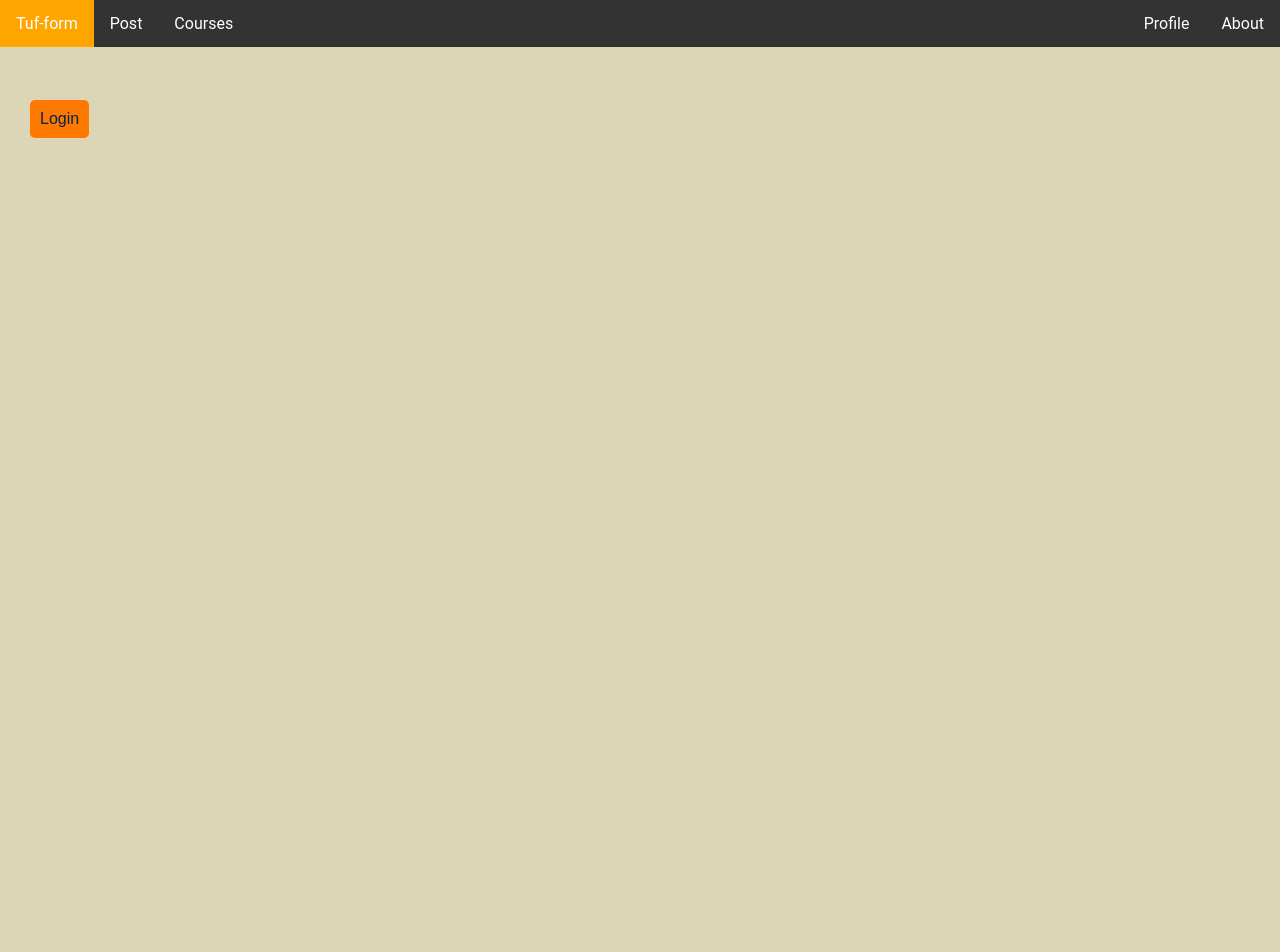
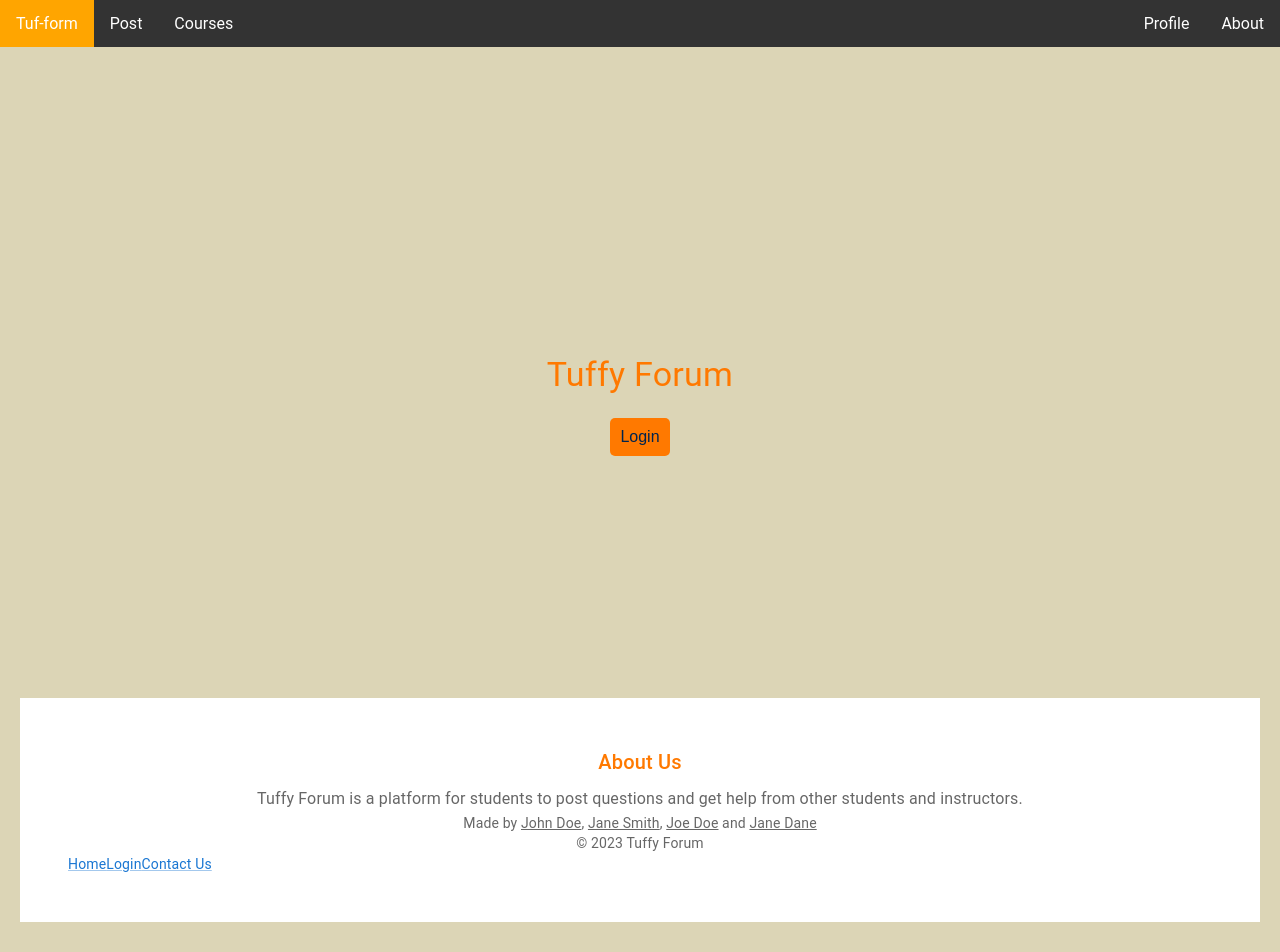
Before and after one commit to David-S409/tuffy-forum, a React (Vite) app: page / in a window 1280 px wide. Shown: the top 952 px of the page. Before the commit the page ends 800 px from the top, so only its background shows below. Built offline with nearby package versions, Linux system fonts and the light colour scheme.

Commit message:
home page landing screen

```diff
--- a/package.json
+++ b/package.json
@@ -28,6 +28,7 @@
     "react-redux": "^8.0.5",
     "react-router-dom": "^6.9.0",
     "ts-node": "^10.9.1",
+    "tss-react": "^4.7.5",
     "zod": "^3.21.4"
   },
   "devDependencies": {
--- /dev/null
+++ b/src/Footer/footer.tsx
@@ -0,0 +1,65 @@
+import React from 'react';
+import { makeStyles } from 'tss-react/mui';
+import Typography from '@mui/material/Typography';
+import Link from '@mui/material/Link';
+
+const useStyles = makeStyles()((theme) => {
+    return {
+  footer: {
+    backgroundColor: theme.palette.background.paper,
+    padding: theme.spacing(6),
+  },
+  link: {
+    margin: theme.spacing(1, 1.5),
+  },
+};
+});
+
+export default function Footer() {
+  const {classes } = useStyles();
+
+  return (
+    <footer className={classes.footer}>
+      <Typography variant="h6" align="center" gutterBottom>
+        About Us
+      </Typography>
+      <Typography variant="subtitle1" align="center" color="textSecondary" component="p">
+        Tuffy Forum is a platform for students to post questions and get help from other students and instructors.
+      </Typography>
+      <Typography variant="body2" color="textSecondary" align="center">
+        {'Made by '}
+        <Link color="inherit" href="https://example.com/">
+          John Doe
+        </Link>
+        {', '}
+        <Link color="inherit" href="https://example.com/">
+          Jane Smith
+        </Link>
+        {', '}
+        <Link color="inherit" href="https://example.com/">
+          Joe Doe
+        </Link>
+        {' and '}
+        <Link color="inherit" href="https://example.com/">
+          Jane Dane
+        </Link>
+      </Typography>
+      <Typography variant="body2" color="textSecondary" align="center">
+        {'© '}
+        {new Date().getFullYear()}
+        {' Tuffy Forum'}
+      </Typography>
+      <footer>
+        <Link component="button" variant="body2" onClick={() => {}}>
+            Home
+        </Link>
+        <Link component="button" variant="body2" onClick={() => {}}>
+            Login
+        </Link>
+        <Link component="button" variant="body2" onClick={() => {}}>
+            Contact Us
+        </Link>
+      </footer>
+    </footer>
+  );
+}
--- a/src/pages/HomePage.tsx
+++ b/src/pages/HomePage.tsx
@@ -1,18 +1,51 @@
+import React from 'react';
 import { useSelector } from 'react-redux';
+import { makeStyles } from 'tss-react/mui';
 import LoginPage from './login/LoginPage';
+import Container from '@mui/material/Container';
+import Typography from '@mui/material/Typography';
+import Footer from '../Footer/footer';
 
+const useStyles = makeStyles()((theme) => {
+  return {
+  root: {
+    paddingTop: theme.spacing(4),
+    paddingBottom: theme.spacing(4),
+    display: 'flex',
+    flexDirection: 'column',
+    minHeight: '100vh',
+  },
+  content: {
+    flexGrow: 1,
+    display: 'flex',
+    flexDirection: 'column',
+    alignItems: 'center',
+    justifyContent: 'center',
+  },
+  footer: {
+    marginTop: 'auto',
+    backgroundColor: theme.palette.background.paper,
+    padding: theme.spacing(6, 0),
+  },
+  };
+
+});
 
 function Home() {
-  const user = useSelector((state: any) => state.app.user);
+  const { classes } = useStyles();
+  // const user = useSelector((state: any) => state.app.user);
 
   return (
-    <>
-      {user ? (
-        <h1> TUFFY FORUM {user.id} </h1>
-      ) : (
+    <div className={classes.root}>
+      <Container maxWidth="lg" className={classes.content}>
+        <Typography variant="h4" align="center" gutterBottom>
+          Tuffy Forum
+        </Typography>
+        {/* add your question list component here */}
         <LoginPage />
-      )}
-    </>
+      </Container>
+      <Footer />
+    </div>
   );
 }
 
```
Also changed, not shown: 1 other file (tests, documents, lock files or other folders).
